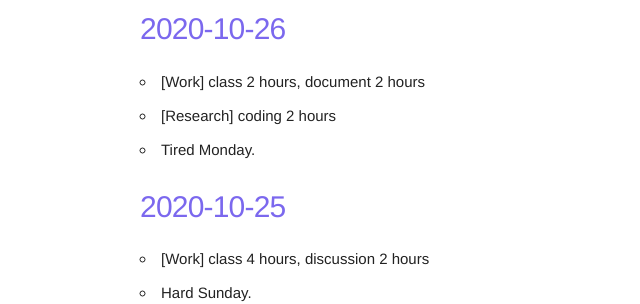
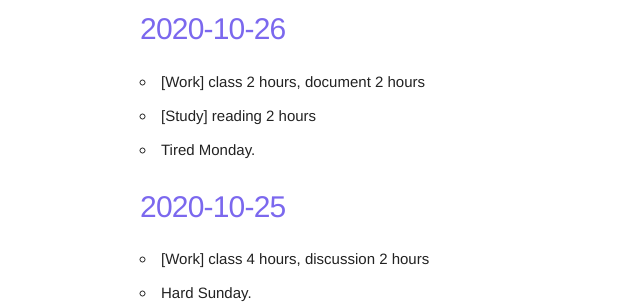
Before and after one commit to annzept/annzept.github.io, a Jekyll site: the page built from index.markdown, in a window 1280 px wide and 900 px high. Shown: the part 128-432 px from the top of the window, without its empty margins (20-660 px from the left). Built offline with Jekyll 4.4.1, drawn with Linux system fonts in a browser that asks for light colours.

Commit message:
Tue Oct 27 19:07:38 JST 2020

```diff
--- a/_posts/2020-10-26-diary.md
+++ b/_posts/2020-10-26-diary.md
@@ -6,5 +6,5 @@ categories: diary
 ---
 
 - [Work] class 2 hours, document 2 hours
-- [Research] coding 2 hours
+- [Study] reading 2 hours
 - Tired Monday.
```
